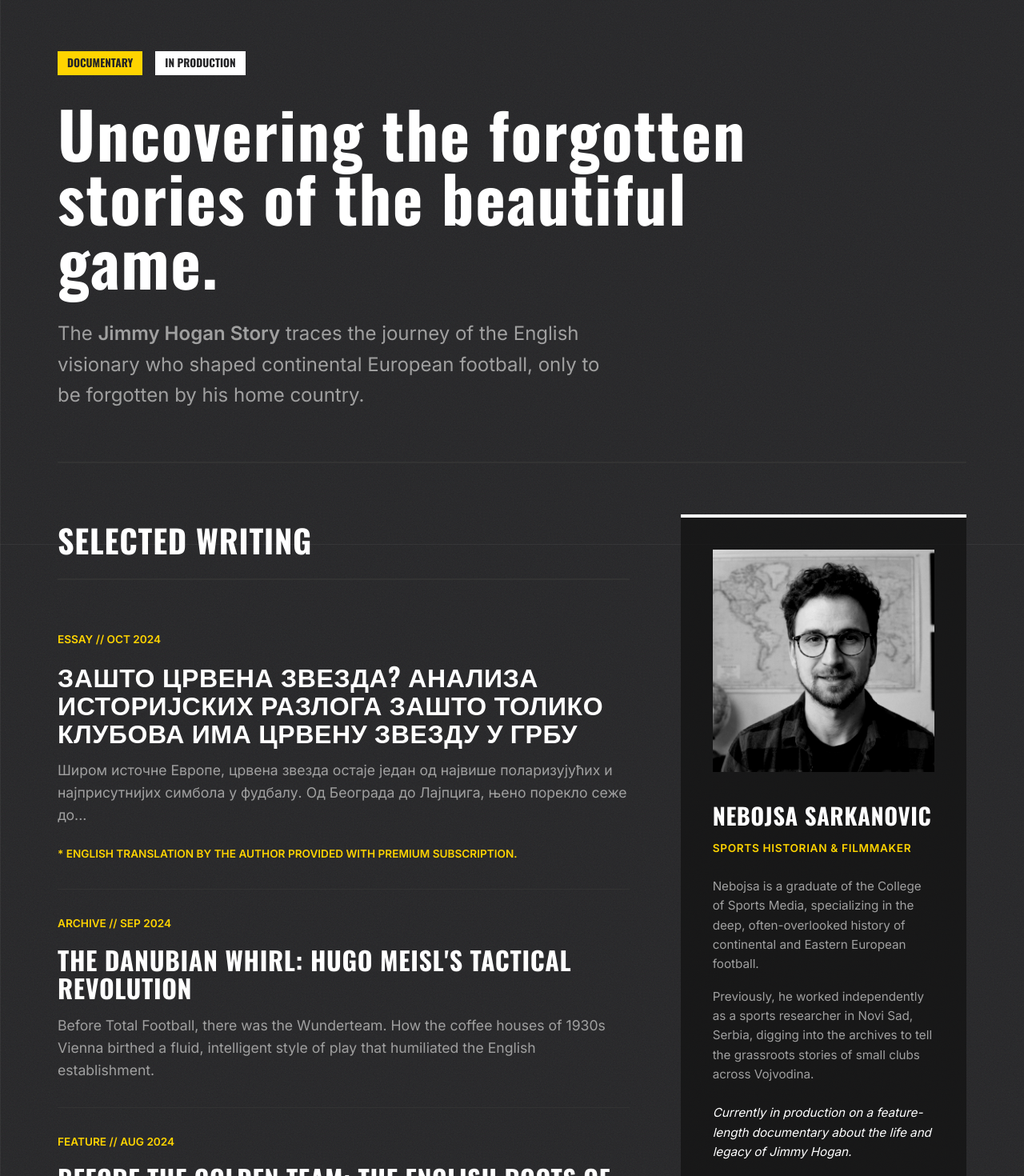
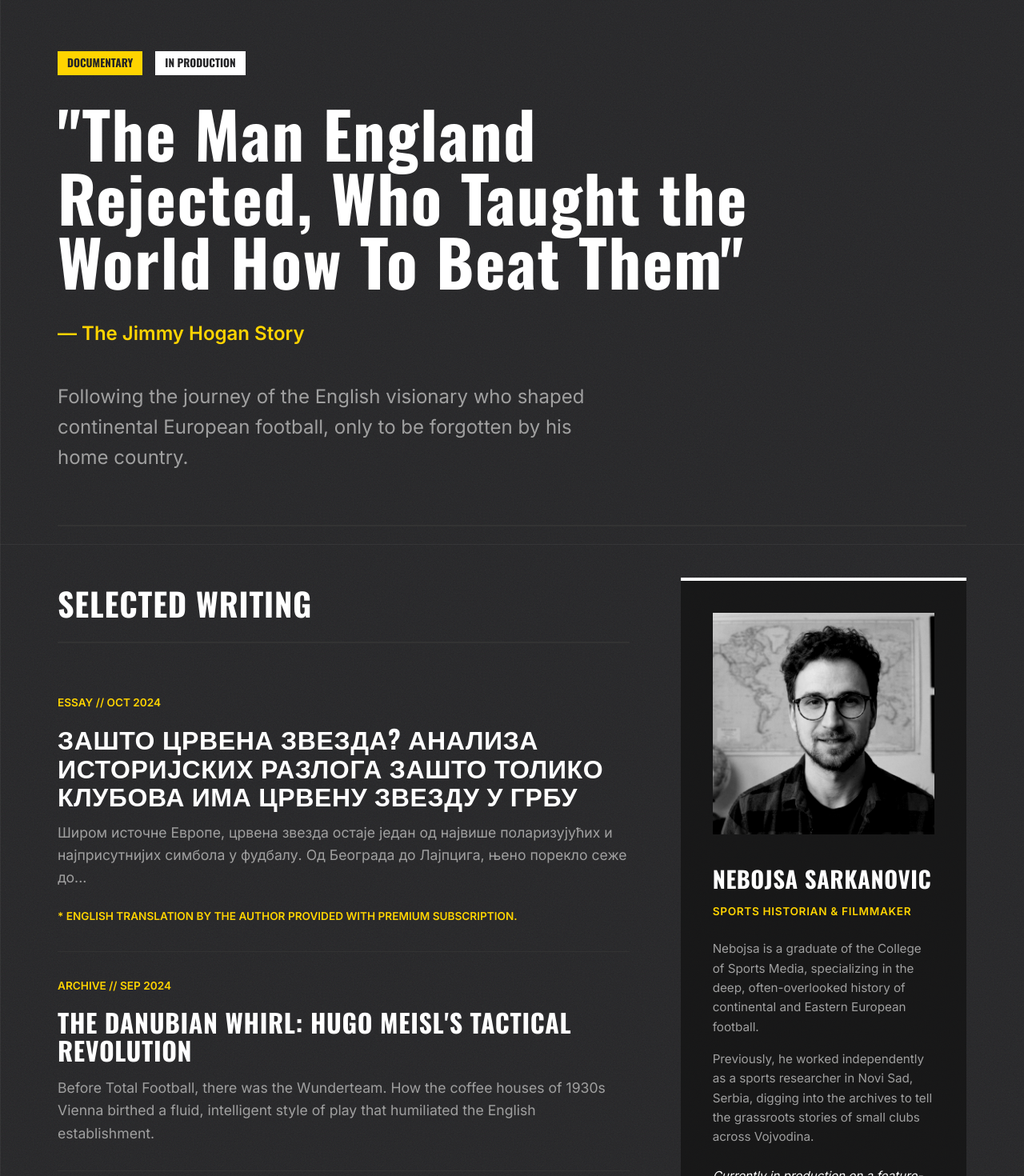
Before and after one commit to barthouse1974/soccer-undiscovered, a React (Vite) app: page / in a window 1280 px wide. Shown: the part 120-1590 px from the top of the page at 80% size. Built offline with nearby package versions, Linux system fonts and the light colour scheme.

Commit message:
Update documentary title across website

```diff
--- a/src/App.jsx
+++ b/src/App.jsx
@@ -7,9 +7,12 @@ const Hero = () => (
       <span className="tag highlight">Documentary</span>
       <span className="tag">In Production</span>
     </div>
-    <h1 className="hero-title">Uncovering the forgotten stories of the beautiful game.</h1>
-    <p className="hero-subtitle">
-      The <strong>Jimmy Hogan Story</strong> traces the journey of the English visionary who shaped continental European football, only to be forgotten by his home country.
+    <h1 className="hero-title">"The Man England Rejected, Who Taught the World How To Beat Them"</h1>
+    <p className="hero-subtitle" style={{ color: 'var(--vox-yellow)' }}>
+      <strong>— The Jimmy Hogan Story</strong>
+    </p>
+    <p className="hero-subtitle" style={{ marginTop: '0.5rem' }}>
+      Following the journey of the English visionary who shaped continental European football, only to be forgotten by his home country.
     </p>
   </section>
 );
@@ -26,7 +29,8 @@ const Bio = () => (
       Previously, he worked independently as a sports researcher in Novi Sad, Serbia, digging into the archives to tell the grassroots stories of small clubs across Vojvodina.
     </p>
     <p className="bio-text" style={{ fontStyle: 'italic', marginTop: '1.5rem', color: 'var(--text-primary)' }}>
-      Currently in production on a feature-length documentary about the life and legacy of Jimmy Hogan.
+      Currently in production on a feature-length documentary:<br/>
+      <strong>"The Man England Rejected, Who Taught the World How To Beat Them" — The Jimmy Hogan Story.</strong>
     </p>
   </aside>
 );
```
